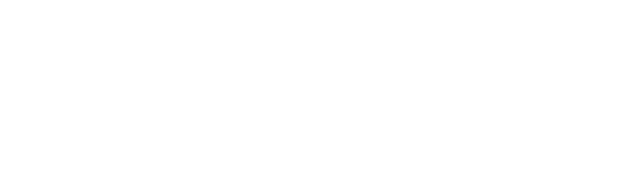
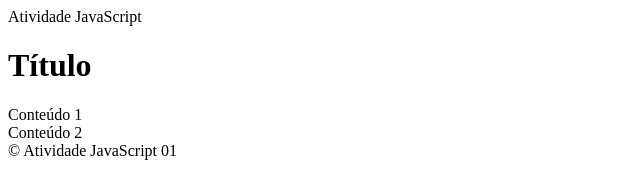
Before and after one commit to Cristopherzinho/javascript, a plain HTML site: page index.html in a window 1280 px wide. Shown: the whole page, without its empty margins (0-640 px from the left). Drawn offline with Linux system fonts and the light colour scheme.

Commit message:
Update index.html

```diff
--- a/index.html
+++ b/index.html
@@ -1,3 +1,20 @@
-<!DOCTYPE HTML>
-<HTML LANG =PT.BR">
-<meta name=*viewport* content="width=witdh,initial
+<!DOCTYPE html>
+<html lang="pt-br">
+  <head>
+    <meta charset="utf-8">
+    <meta name="viewport" content="width=device-width, initial-scale=1.0>
+    <title>Atividade JavaScript</title>
+    <link rel="stylesheet" href="estilo.css">
+  </head>
+  <body>
+     <header>
+       <h1>Título</h1>
+     </header>
+     <section>
+       <div id="item1">Conteúdo 1</div>
+       <div id"=item2">Conteúdo 2</div>
+     </section>
+     <footer>&copy; Atividade JavaScript 01</footer>
+     <script scr="script.js"></script>
+  </body>
+</html>
```
